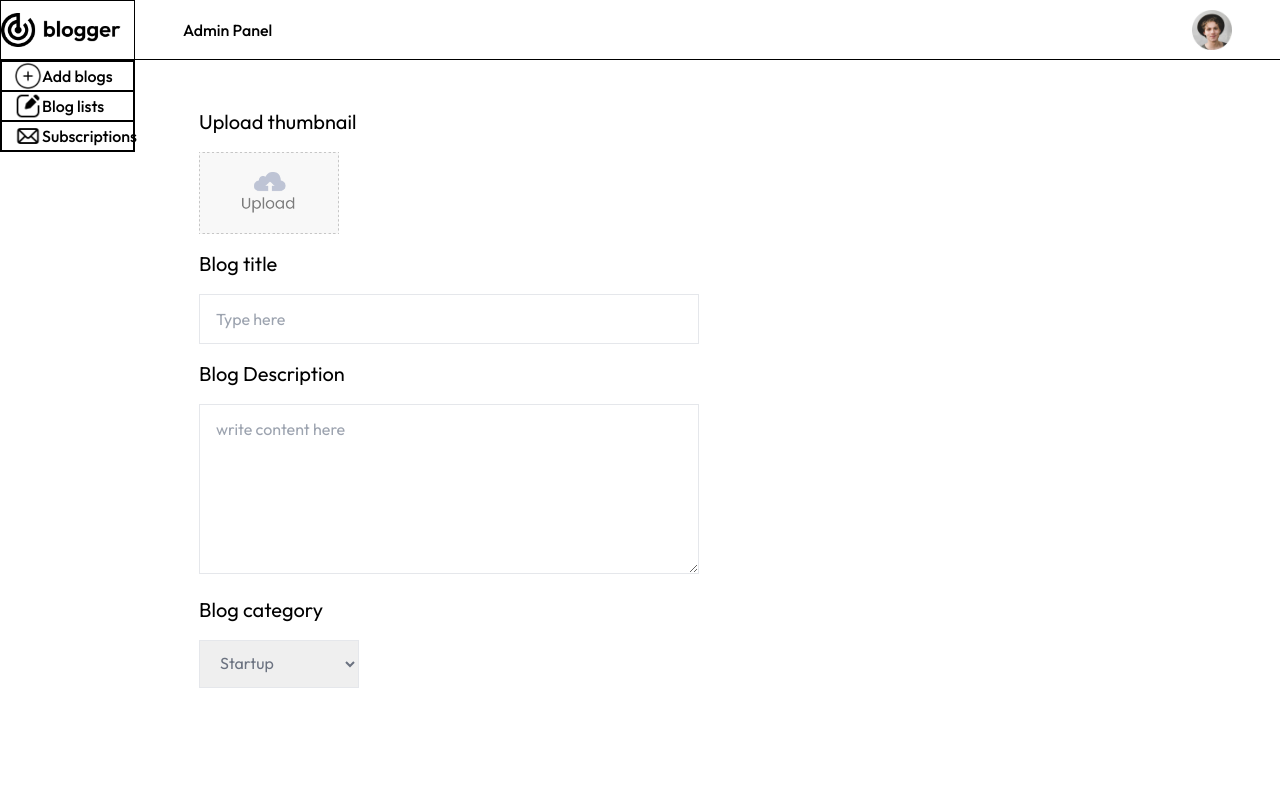
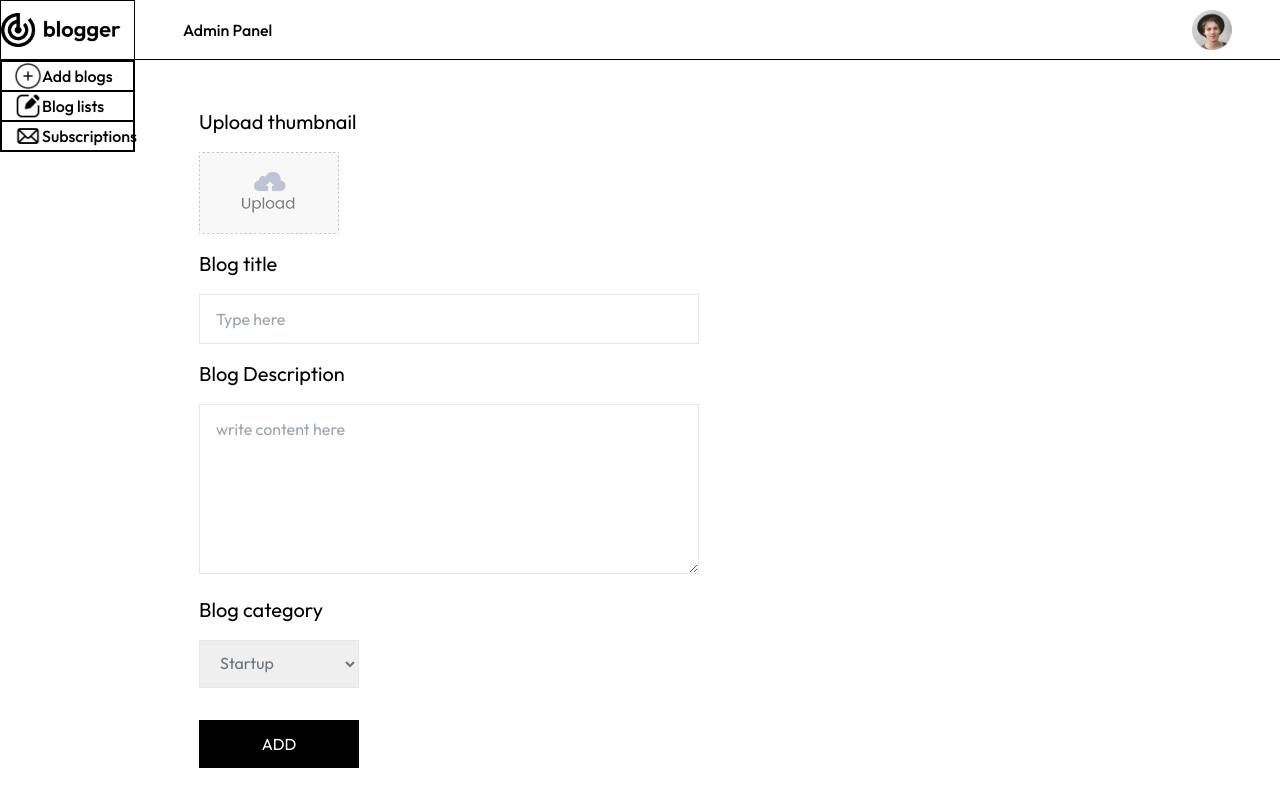
Before and after one commit to hindjammar/blog-app, a Next.js app: page /admin/addProduct in a window 1280 px wide. Built offline with nearby package versions, Linux system fonts and the light colour scheme.

Commit message:
create add product page

```diff
--- a/app/admin/addProduct/page.jsx
+++ b/app/admin/addProduct/page.jsx
@@ -2,29 +2,74 @@
 import React, { useState } from 'react'
 import Image from 'next/image'
 import { assets } from '@/Assets/assets'
+import axios from 'axios'
+import { toast } from 'react-toastify'
 
 const page = () => {
 
     const [image,setImage] = useState(false);
+    const [data,setData] = useState({
+        title:"",
+        description:"",
+        category:"Startup",
+        author:"Alex Bennett",
+        authorImg:"/author_img.png"
+
+    })
+
+    const onChangeHandler = (event) =>{
+        const name= event.target.name;
+        const value =  event.target.value;
+        setData(data=>({...data,[name]:value}));
+        console.log(data);
+    }
+
+    const onSubmitHandler = async (e) =>{
+               e.preventDefault();
+              const formData = new FormData();
+              formData.append('title',data.title);
+              formData.append('description',data.description);
+              formData.append('category',data.category);
+              formData.append('author',data.author);
+              formData.append('authorImg',data.authorImg);
+              formData.append('image',image);
+              const response = await axios.post('/api/blog',formData);
+              if(response.data.success) {
+                toast.success(response.data.msg)
+
+              }
+               else{
+                toast.error("Error");
+               }
+
+
+
+
+    }
+
   return (
     <>
-      <form className='pt-5 px-5 sm:pt-12 sm:pl-16' >
+      <form onSubmit={onSubmitHandler} className='pt-5 px-5 sm:pt-12 sm:pl-16' >
              <p className='text-xl'>Upload thumbnail</p>
-             <label htmlFor="">
+             <label htmlFor="image">
                 <Image className='mt-4' src={!image?assets.upload_area:URL.createObjectURL(image)} width={140} height={70} alt=''/>
              </label>
-             <input onChange={(e)=>setImage(e.target.files[0])} type="file" id='image' hidden />
+             <input onChange={(e)=>setImage(e.target.files[0])} type="file" id='image' hidden required/>
              <p className='text-xl mt-4'>Blog title</p>
-             <input className='w-full sm:w-[500px] mt-4 px-4 py-3 border ' type="text" placeholder='Type here'  required/>
+             <input name='title' onChange={onChangeHandler}  value={data.title} className='w-full sm:w-[500px] mt-4 px-4 py-3 border ' type="text" placeholder='Type here'  required/>
              <p className='text-xl mt-4'>Blog Description</p>
-             <textarea className='w-full sm:w-[500px] mt-4 px-4 py-3 border ' type="text" placeholder='write content here' rows={6} required/>
+             <textarea name='description' onChange={onChangeHandler} value={data.description} className='w-full sm:w-[500px] mt-4 px-4 py-3 border ' type="text" placeholder='write content here' rows={6} required/>
              <p className='text-xl mt-4'>Blog category</p>
-             <select name="category" className='w-40 mt-4 px-4 py-3 border text-gray-500' >
+             <select name="category" onChange={onChangeHandler} value={data.category} className='w-40 mt-4 px-4 py-3 border text-gray-500' >
                 <option value="Startup">Startup</option>
                 <option value="Technology">Technology</option>
                 <option value="Lifestyle">Lifestyle</option>
 
              </select>
+             <br />
+             <button type='submit' className='mt-8 w-40 h-12 bg-black text-white'>
+                ADD
+             </button>
       </form>
     </>
   )
--- a/app/admin/layout.jsx
+++ b/app/admin/layout.jsx
@@ -1,6 +1,8 @@
 import Sidebar from "@/Components/AdminComponents/Sidebar";
 import Image from "next/image";
 import { assets } from "@/Assets/assets";
+import { ToastContainer} from "react-toastify";
+import 'react-toastify/dist/ReactToastify.css'
 
 
 export default function Layout({children}){
@@ -8,6 +10,7 @@ export default function Layout({children}){
         <>
 
         <div className="flex">
+            <ToastContainer theme="dark"/>
             <Sidebar/>
             <div className="flex flex-col w-full">
                <div className="flex items-center justify-between w-full py-3 max-h-[60px] px-12 border-b border-black">
```
Also changed, not shown: public/1731602100616_blog_pic_2.png (added), public/author_img.png (added).
